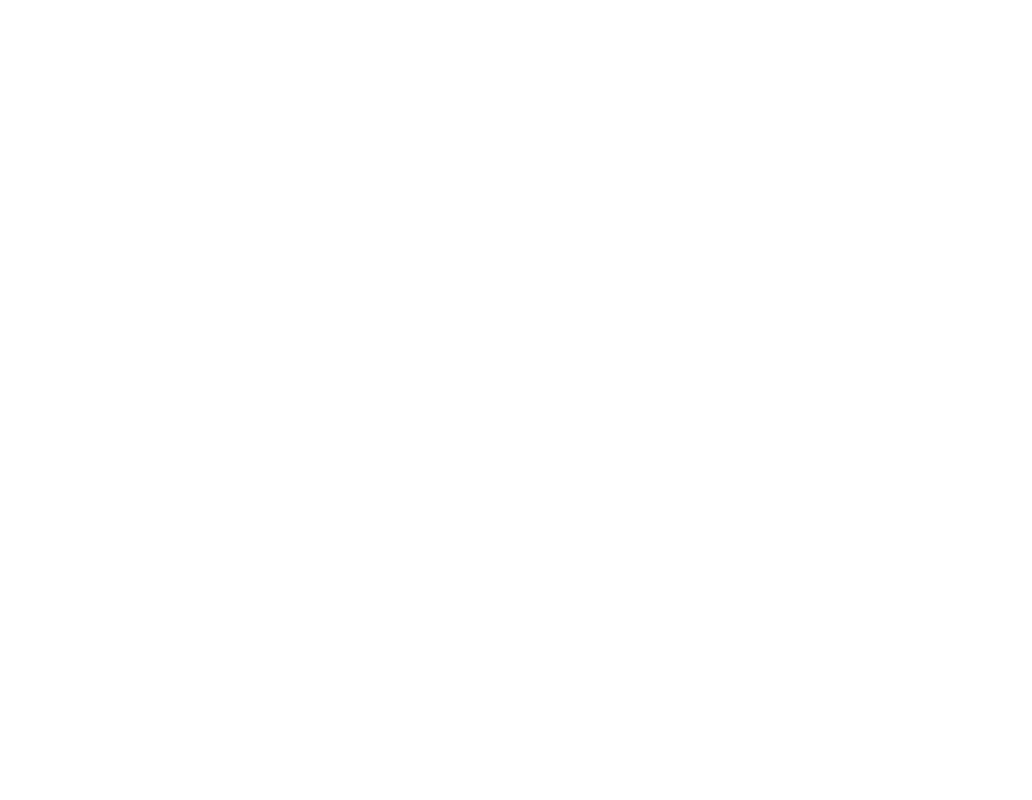
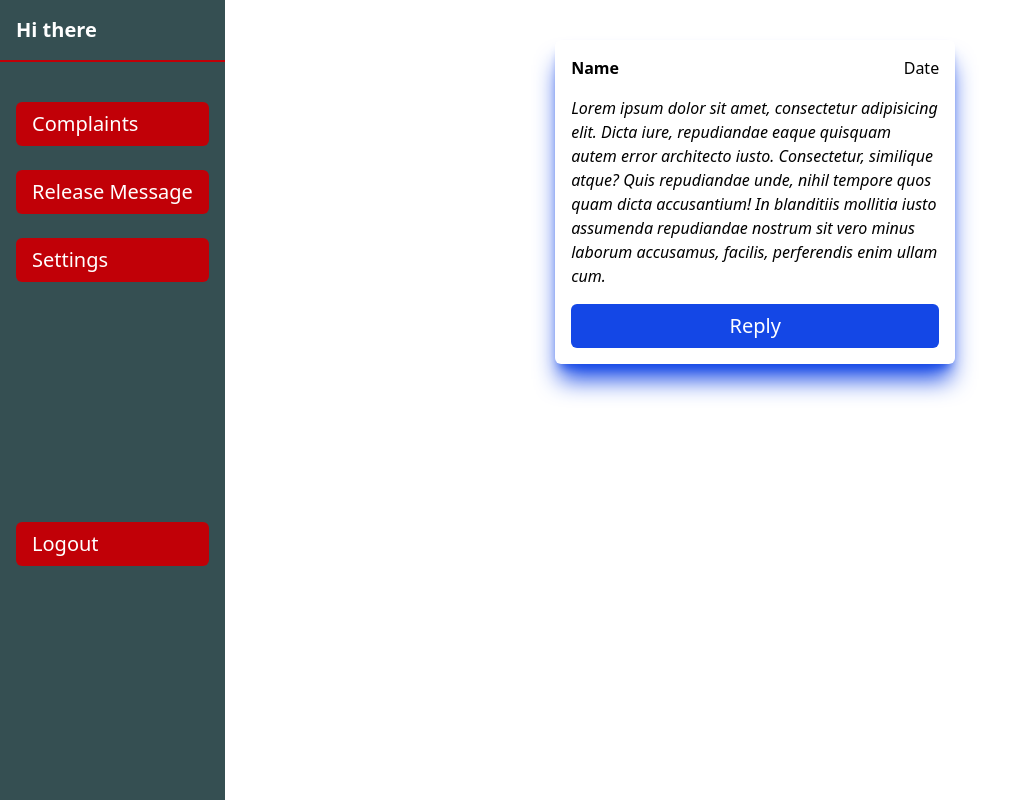
Before and after one commit to sudip-dhakal/CPMS, a React (Vite) app: page /admin/complaints in a window 1280 px wide. Before the commit this address had no page. Shown: the whole page, without its empty margins (0-1032 px from the left). Built offline with nearby package versions, Linux system fonts and the light colour scheme; data requests are answered from the project's data file.

Commit message:
UI and login state

```diff
--- /dev/null
+++ b/src/Admin/Admin_home.jsx
@@ -0,0 +1,17 @@
+import React from "react";
+import VerticalNavbar from "./VerticalNavbar";
+import Complaints from "./Complaints";
+import ReleasedMessages from "./ReleasedMessages";
+
+const Admin_home = () => {
+  return (
+    <>
+      <div>
+        <VerticalNavbar />
+        <ReleasedMessages/>
+      </div>
+    </>
+  );
+};
+
+export default Admin_home;
--- /dev/null
+++ b/src/Admin/Complaints.jsx
@@ -0,0 +1,20 @@
+import React from "react";
+import VerticalNavbar from "./VerticalNavbar";
+import ComplainBox from "../Components/Reusable/ComplainBox";
+
+const Complaints = () => {
+  return (
+    <>
+      <div className="p-0">
+        <VerticalNavbar />
+        <div className="ml-[18%] p-10 flex flex-wrap gap-x-5 gap-y-10 justify-center">
+          <ComplainBox />
+
+
+        </div>
+      </div>
+    </>
+  );
+};
+
+export default Complaints;
--- /dev/null
+++ b/src/Admin/ReleasedMessages.jsx
@@ -0,0 +1,55 @@
+import React, { useState } from "react";
+import { FaEdit } from "react-icons/fa";
+import { ImCross } from "react-icons/im";
+
+const ReleasedMessages = () => {
+
+  return (
+    <div className="ml-[18%] p-6 flex flex-col">
+      <div className="flex flex-col mb-6">
+        <h1 className="font-bold text-2xl">Release Message</h1>
+        <textarea
+          rows={4}
+          cols={30}
+          placeholder="Content here"
+          className=" mt-2 border border-solid border-black rounded-md p-2"
+        />
+        <button className="rounded-md bg-blue-700 w-[20%] ml-auto px-4 py-2 mt-4 text-white">
+          {" "}
+          Release
+        </button>
+      </div>
+
+      <h1 className="font-bold text-2xl mb-4 text-gray-800">
+        Released Messages
+      </h1>
+
+      <div className="flex justify-between items-center bg-[#354f52] text-white px-6 py-4 rounded-md mt-4 w-[80%] shadow-md ">
+        <div className="flex-1">
+          <h1 className="text-lg font-semibold">
+            Lorem ipsum dolor sit amet consectetur adipisicing elit. Aperiam,
+            accusamus!
+          </h1>
+          <p className="text-sm text-gray-300 text-end mt-2 mr-12">Date here</p>
+        </div>
+
+        <div className="flex space-x-4">
+          <button
+            type="button"
+            className=" cursor-pointer bg-blue-600 text-white flex items-center gap-2 px-4 py-2 rounded-md text-sm font-medium shadow-md hover:bg-blue-700 transition"
+          >
+            <FaEdit /> Edit
+          </button>
+          <button
+            type="button"
+            className=" cursor-pointer bg-red-600 text-white flex items-center gap-2 px-4 py-2 rounded-md text-sm font-medium  hover:bg-red-700 transition"
+          >
+            <ImCross /> Delete
+          </button>
+        </div>
+      </div>
+    </div>
+  );
+};
+
+export default ReleasedMessages;
--- /dev/null
+++ b/src/Admin/Settings.jsx
@@ -0,0 +1,11 @@
+import React from "react";
+
+const Settings = () => {
+  return (
+    <>
+      <div>Coming soon</div>
+    </>
+  );
+};
+
+export default Settings;
--- /dev/null
+++ b/src/Admin/VerticalNavbar.jsx
@@ -0,0 +1,37 @@
+import React from "react";
+import { useNavigate } from "react-router-dom";
+
+const VerticalNavbar = () => {
+  let navigation = useNavigate();
+  return (
+    <>
+      <div className="max-w-[18%] fixed h-screen bg-[#354f52]  text-white ">
+        <h1 className="text-left border-b-2 border-red-700 border-solid p-4 font-bold text-xl">
+          Hi there
+        </h1>
+        <ul className="p-4">
+          <li
+            className="text-xl mt-6 bg-red-700 rounded-md px-4 py-2 cursor-pointer"
+            onClick={() => navigation("admin/complaints")}
+          >
+            Complaints
+          </li>
+          <li className="text-xl mt-6 bg-red-700 rounded-md px-4 py-2 cursor-pointer">
+            Release Message
+          </li>
+          <li
+            onClick={() => navigation("/admin/setting")}
+            className="text-xl mt-6 bg-red-700 rounded-md px-4 py-2 cursor-pointer"
+          >
+            Settings
+          </li>
+          <li className="text-xl mt-60 bg-red-700 rounded-md px-4 py-2 cursor-pointer">
+            Logout
+          </li>
+        </ul>
+      </div>
+    </>
+  );
+};
+
+export default VerticalNavbar;
--- a/src/App.jsx
+++ b/src/App.jsx
@@ -1,4 +1,4 @@
-import React, { useContext, useEffect } from "react";
+import React, { useContext, useEffect, useState } from "react";
 import Login from "./Components/Authentication/Login";
 import { BrowserRouter, Route, Routes } from "react-router-dom";
 import Signup from "./Components/Authentication/Signup";
@@ -8,10 +8,14 @@
 import axios from "axios";
 import Your_complaints from "./User/Your_complaints";
 import Edit_profile from "./User/Edit_profile";
+import Admin_home from "./Admin/Admin_home";
+import Complaints from "./Admin/Complaints";
+import Settings from "./Admin/Settings";
 
 const App = () => {
   const { complaints, setComplaints } = useContext(user);
   const { adminData, setAdminData } = useContext(admin);
+  const loggedIn=localStorage.getItem('loggedIn')
 
   let fetchAdminData = async () => {
     await axios
@@ -48,11 +52,13 @@
     <>
       <BrowserRouter>
         <Routes>
-          <Route path="/" element={<Login />} />
-          <Route path='/home' element={<Home />}/>
+          <Route path="/" element={loggedIn ? <Home /> : <Login />} />
+          <Route path="/home" element={<Home />} />
           <Route path="/signup" element={<Signup />} />
           <Route path="/complaints" element={<Your_complaints />} />
           <Route path="/edit" element={<Edit_profile />} />
+          <Route path="/admin/complaints" element={<Complaints />} />
+          <Route path="/admin/setting" element={<Settings />} />
         </Routes>
       </BrowserRouter>
     </>
--- a/src/Components/Authentication/Login.jsx
+++ b/src/Components/Authentication/Login.jsx
@@ -6,7 +6,6 @@
   let navigation = useNavigate();
   const { complaints } = useContext(user);
   const [errorMessage, setErrorMessage] = useState("");
-  const [propagatID, setPropagateID] = useState(null);
   const [loginData, setLoginData] = useState({
     username: "",
     password: "",
@@ -47,6 +46,7 @@
     });
     if (user) {
       console.log("User Exists");
+      localStorage.setItem("loggedIn", true);
       navigation("/home");
     } else {
       setErrorMessage("Invalid username or password");
--- /dev/null
+++ b/src/Components/Reusable/ComplainBox.jsx
@@ -0,0 +1,32 @@
+import React from "react";
+
+const ComplainBox = () => {
+  return (
+    <>
+      <div className=" rounded-md p-4 shadow-xl shadow-blue-700 w-[48%]  max-w-[400px] ">
+        <span className="flex justify-between">
+          <h1 className="font-semibold pb-4">Name</h1>
+          <p>Date</p>
+        </span>
+
+        <p className="italic">
+          Lorem ipsum dolor sit amet, consectetur adipisicing elit. Dicta iure,
+          repudiandae eaque quisquam autem error architecto iusto. Consectetur,
+          similique atque? Quis repudiandae unde, nihil tempore quos quam dicta
+          accusantium! In blanditiis mollitia iusto assumenda repudiandae
+          nostrum sit vero minus laborum accusamus, facilis, perferendis enim
+          ullam cum.
+        </p>
+
+        <button
+          type="button"
+          className=" w-full mt-4 text-xl hover:bg-blue-500 transition duration-300 bg-blue-700 px-4 py-2 text-white rounded-md ml-auto"
+        >
+          Reply
+        </button>
+      </div>
+    </>
+  );
+};
+
+export default ComplainBox;
--- a/src/Components/Reusable/Navbar.jsx
+++ b/src/Components/Reusable/Navbar.jsx
@@ -28,7 +28,15 @@
           >
             Edit Profile
           </button>
-          <button className="cursor-pointer bg-[#fb8500] text-black py-2 px-4 rounded-md">Logout</button>
+          <button
+            className="cursor-pointer bg-[#fb8500] text-black py-2 px-4 rounded-md"
+            onClick={() => {
+              localStorage.removeItem("loggedIn");
+              navigation("/");
+            }}
+          >
+            Logout
+          </button>
         </div>
       </div>
       {showModal && <Register_Complaint setShowModal={setShowModal} />}
--- a/src/context/UserProvider.jsx
+++ b/src/context/UserProvider.jsx
@@ -4,9 +4,12 @@
 
 const UserProvider = ({ children }) => {
   const [complaints, setComplaints] = useState([]);
+  const [propagatID, setPropagateID] = useState(null);
 
   return (
-    <user.Provider value={{ complaints, setComplaints }}>
+    <user.Provider
+      value={{ propagatID, setPropagateID, complaints, setComplaints }}
+    >
       {children}
     </user.Provider>
   );
```
